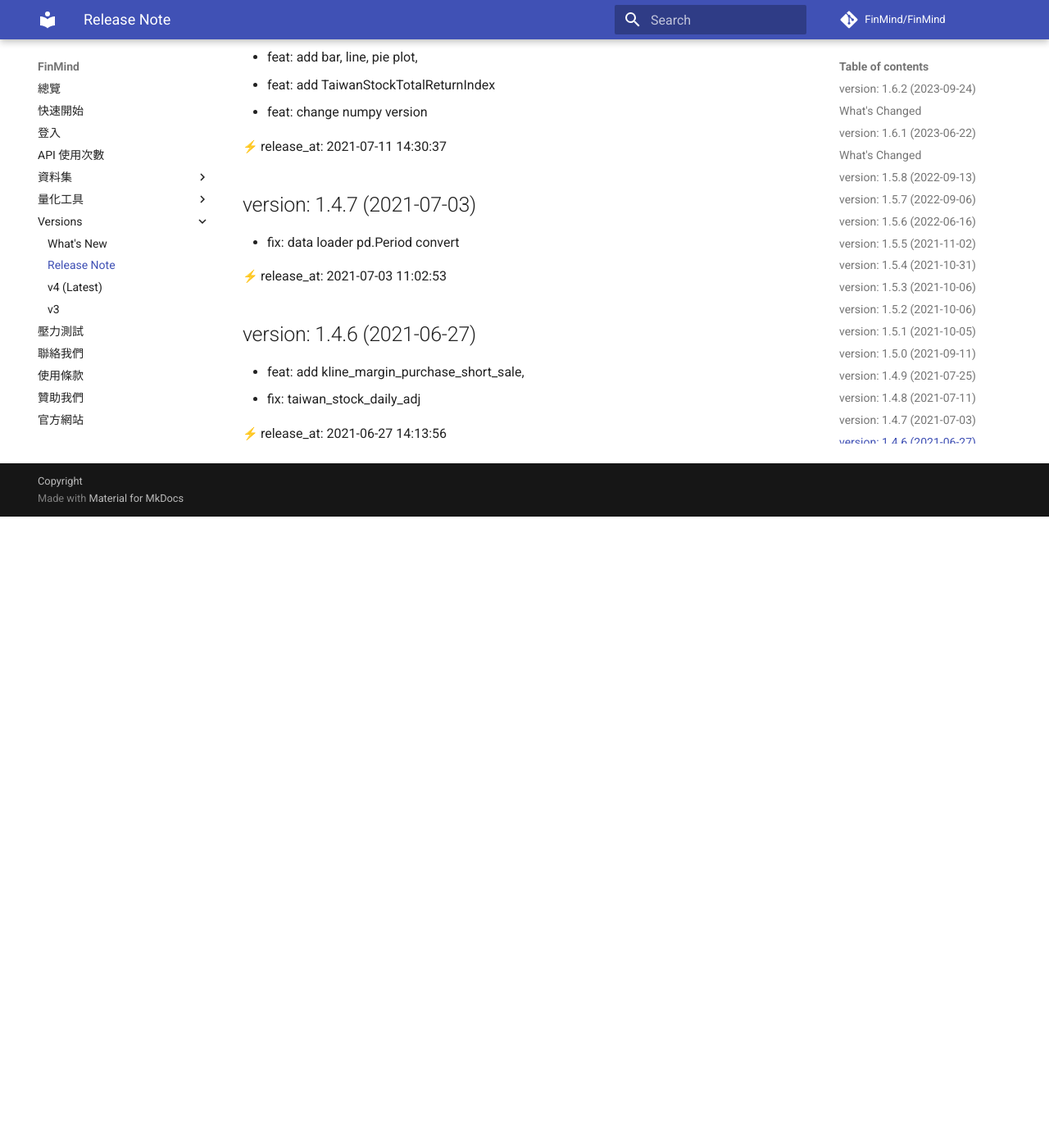
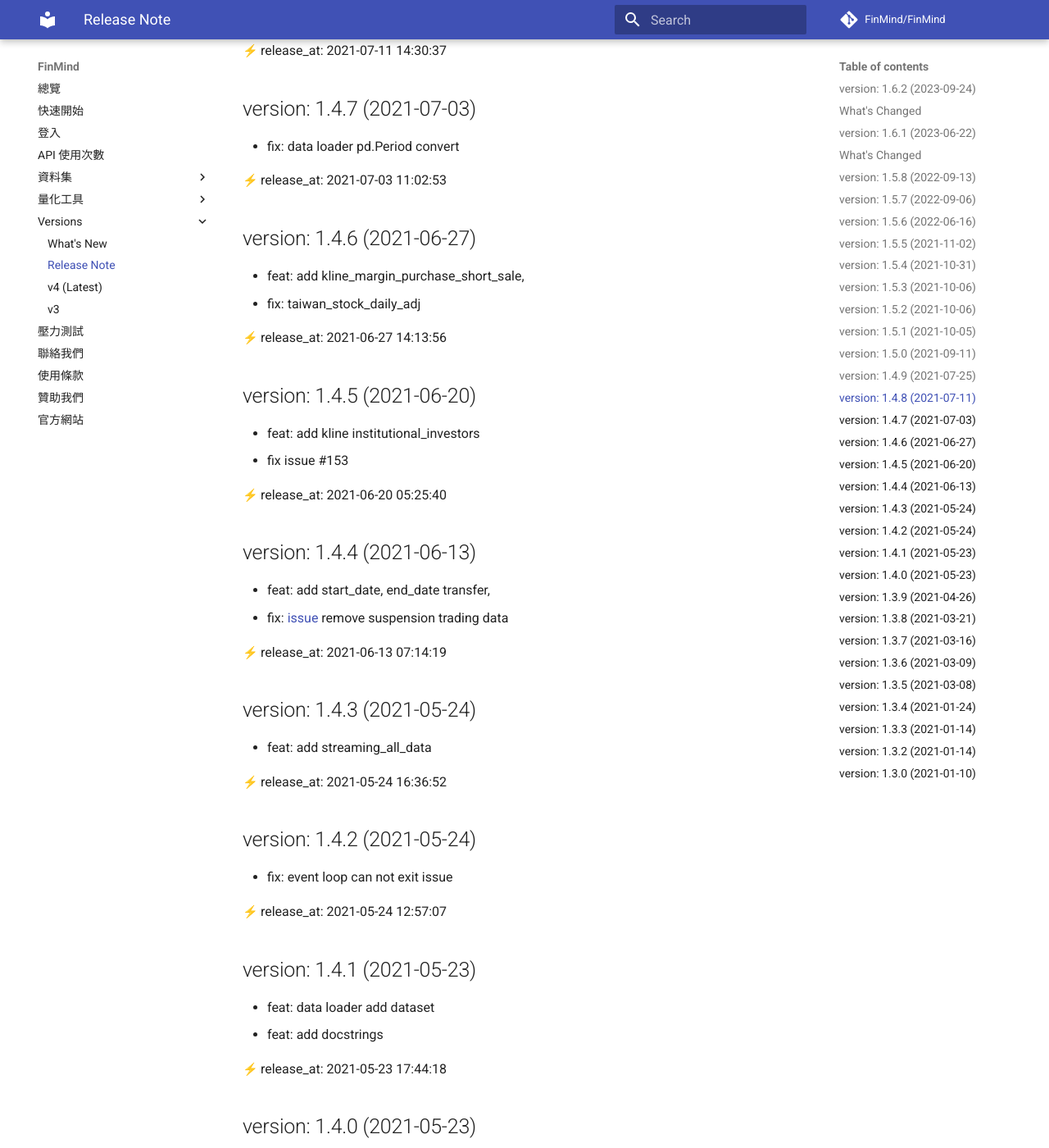
Before and after one commit to FinMind/FinMind-Doc, an MkDocs documentation site: the page built from docs/release.md, in a window 1280 px wide and 1400 px high, scrolled down 2796 px. Shown: the whole window at 82% size. Built offline with MkDocs 1.6.1 and Material for MkDocs 9.7.7, drawn with Linux system fonts in a browser that asks for light colours; emoji names are drawn with the system emoji font; comment, search, counter and statistics services are not loaded; before the commit the page ends 3426 px from its top, so only the background shows below that; some of the changed text lies outside the part shown.

Commit message:
feat: update release note

```diff
--- a/docs/release.md
+++ b/docs/release.md
@@ -108,3 +105,101 @@
 * fix: taiwan_stock_daily_adj
 
 :zap: release_at: 2021-06-27 14:13:56
+
+## version: 1.4.5 (2021-06-20)
+
+* feat: add kline institutional_investors
+* fix issue #153
+
+:zap: release_at: 2021-06-20 05:25:40
+
+## version: 1.4.4 (2021-06-13)
+
+* feat: add start_date, end_date transfer,
+* fix: [issue](https://github.com/FinMind/FinMind/issues/142) remove suspension trading data
+
+:zap: release_at: 2021-06-13 07:14:19
+
+## version: 1.4.3 (2021-05-24)
+
+* feat: add streaming_all_data
+
+:zap: release_at: 2021-05-24 16:36:52
+
+## version: 1.4.2 (2021-05-24)
+
+* fix: event loop can not exit issue
+
+:zap: release_at: 2021-05-24 12:57:07
+
+## version: 1.4.1 (2021-05-23)
+
+* feat: data loader add dataset
+* feat: add docstrings
+
+:zap: release_at: 2021-05-23 17:44:18
+
+## version: 1.4.0 (2021-05-23)
+
+* feat: add DataSubscriber
+* fix: kline ex-devidend date and trading date not match
+
+:zap: release_at: 2021-05-23 09:12:20
+
+## version: 1.3.9 (2021-04-26)
+
+* feat: add data loader, plotting
+
+:zap: release_at: 2021-04-26 00:36:30
+
+## version: 1.3.8 (2021-03-21)
+
+- 修復還原股價 spread
+
+:zap: release_at: 2021-03-21 13:03:10
+
+## version: 1.3.7 (2021-03-16)
+
+- 新增 台股還原股價 retroactive_price
+
+:zap: release_at: 2021-03-16 14:05:41
+
+## version: 1.3.6 (2021-03-09)
+
+* feat: add EarningsDistribution
+
+:zap: release_at: 2021-03-09 05:49:14
+
+## version: 1.3.5 (2021-03-08)
+
+* fix: TAIEX dropna
+
+:zap: release_at: 2021-03-08 10:52:44
+
+## version: 1.3.4 (2021-01-24)
+
+- 新增 回測 台灣大盤同期年化報酬率
+- 移除 回測 trade_detail property 中的 tax, fee
+- 新增 回測 trade_detail property 中的 EverytimeTotalProfit(總資產)
+- 新增 策略 kd, Naitvekd, ContinueHolding 描述
+- 新增 第一天回測結果
+
+:zap: release_at: 2021-01-24 08:22:30
+
+## version: 1.3.3 (2021-01-14)
+
+* feat: update pandas version
+
+:zap: release_at: 2021-01-14 07:45:49
+
+## version: 1.3.2 (2021-01-14)
+
+* feat: add add_strategy
+
+:zap: release_at: 2021-01-14 07:17:41
+
+## version: 1.3.0 (2021-01-10)
+
+* fix: version
+
+:zap: release_at: 2021-01-10 13:33:35
--- a/gen_release_note.py
+++ b/gen_release_note.py
@@ -8,7 +8,7 @@ releases = res.json()
 contents = [
     f"""## version: {release["tag_name"]} ({release["published_at"][:10]})
 
-{release["body"]}
+{release["body"].split("**Full Changelog")[0]}
 
 :zap: release_at: {release["published_at"].replace("T", " ").replace("Z", "")}
 
@@ -16,6 +16,6 @@ contents = [
     for release in releases
 ]
 
-content = f"""{("").join(contents[:15])}"""
+content = f"""{("").join(contents)}"""
 with open("docs/release.md", "w", encoding="utf8") as f:
     f.write(content)
```
Also changed, not shown: other parts of docs/release.md (+1 -4 lines).
